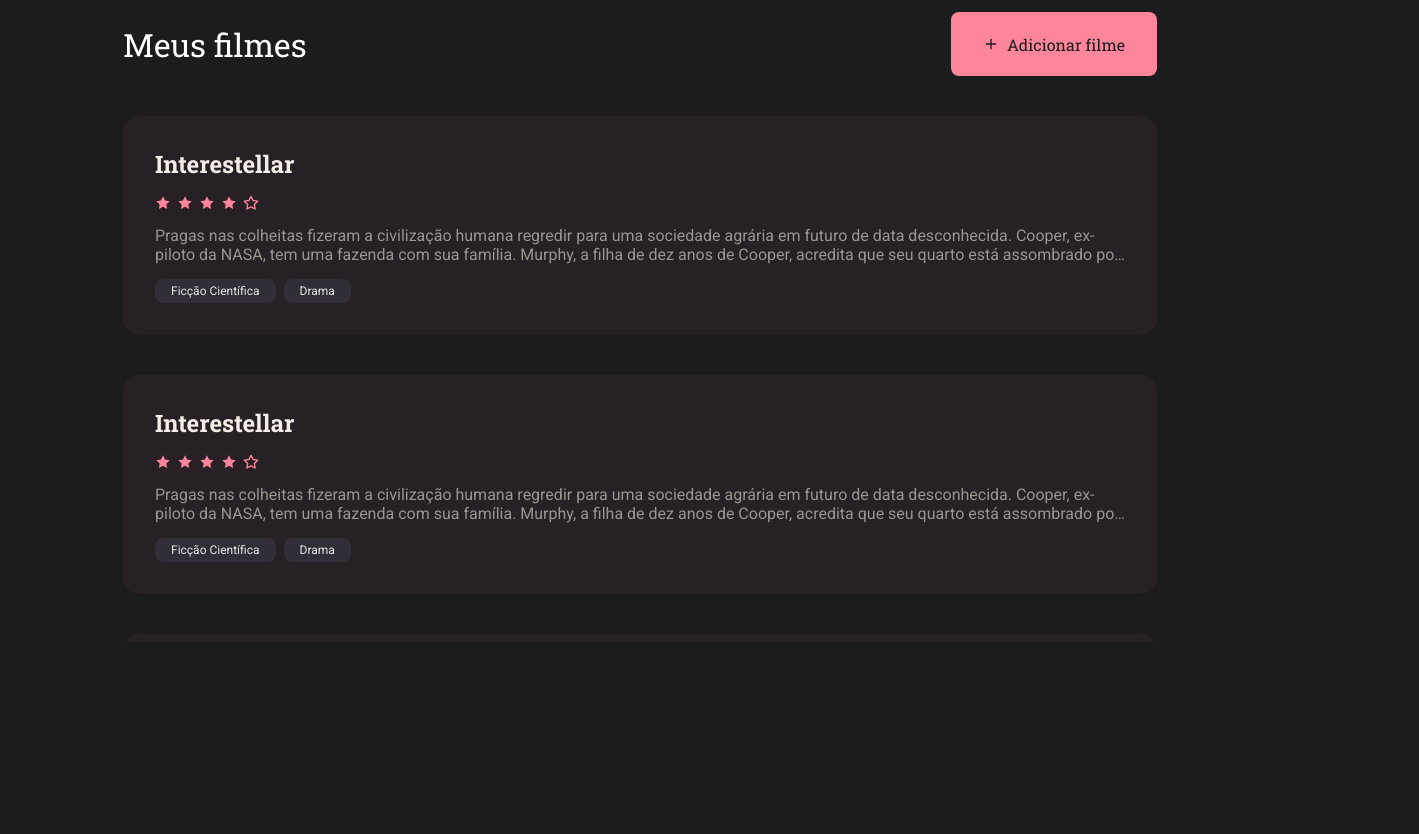
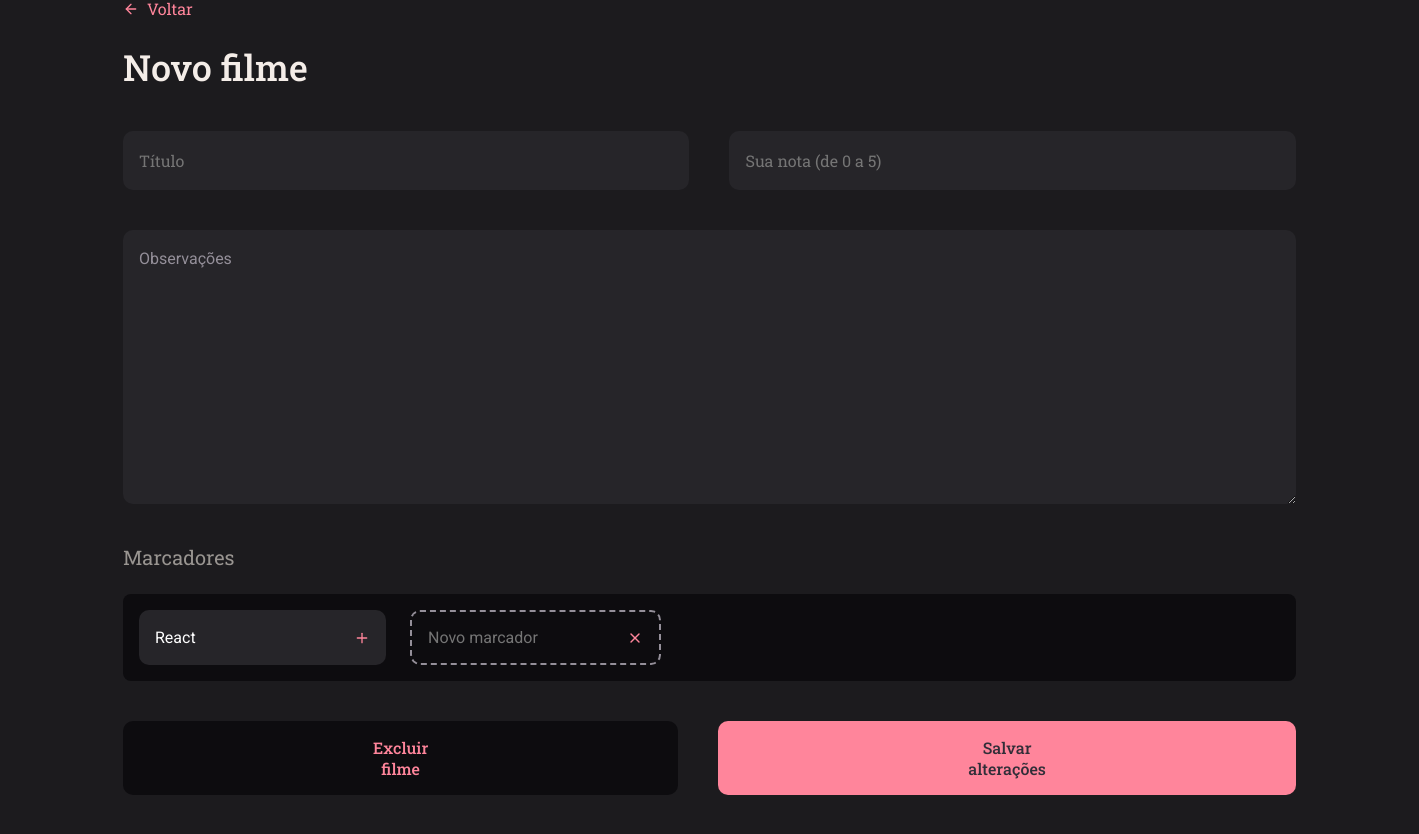
Before and after one commit to IanGs1/rocketmovies, a React (Vite) app in the folder web/: page / in a window 1280 px wide. Shown: the part 158-992 px from the top of the page, 1419 px wide, since content can reach past the window. Before the commit the page ends 800 px from the top, so only its background shows below. Built offline with nearby package versions, Linux system fonts and the light colour scheme.

Commit message:
Create Movie page 🎞

```diff
--- a/web/src/components/Input/index.jsx
+++ b/web/src/components/Input/index.jsx
@@ -1,11 +1,11 @@
 import { Container } from "./styles";
 
-export function Input({ icon: Icon, title }) {
+export function Input({ icon: Icon, title, ...rest }) {
     return (
         <Container>
             {Icon && <Icon size={20}/>}
 
-            <input placeholder={title}/>
+            <input placeholder={title} {...rest}/>
         </Container>
     )
 }
--- /dev/null
+++ b/web/src/components/Marker/index.jsx
@@ -0,0 +1,13 @@
+import { FiX, FiPlus } from 'react-icons/fi';
+
+import { Container } from './styles';
+
+export function Marker({ title, isNew = false, ...rest}) {
+    return (
+        <Container readOnly={!isNew} className={isNew ? 'newContainer' : 'oldContainer'}>
+            <input type="text" value={title} className={isNew ? 'newInput' : ''} {...rest}/>
+
+            {isNew ? <FiX size={16}/> : <FiPlus size={16}/>}
+        </Container>
+    )
+}
--- /dev/null
+++ b/web/src/components/Marker/styles.js
@@ -0,0 +1,48 @@
+import styled from 'styled-components';
+
+export const Container = styled.div`
+    display: flex;
+    flex-direction: row;
+    align-items: center;
+    gap: 1.6rem;
+
+    border-radius: 10px;
+    padding: 1.6rem;
+
+    &.newContainer {
+        background: 'transparent';
+
+        border: 2px dashed #948F99;
+    }
+
+    &.oldContainer {
+        background: ${({ theme }) => theme.newMovie.markerBg};
+
+        border: 'none';
+    }
+
+    > input {
+        background: ${({ theme }) => theme.newMovie.markerBg};
+
+        color: ${({ theme }) => theme.newMovie.markerText};
+        font-family: 'Roboto';
+        font-size: 1.6rem;
+        font-style: normal;
+        font-weight: 400;
+        line-height: normal;
+
+        border: none;
+
+        &:focus {
+            outline: none;
+        }
+
+        &.newInput {
+            background-color: transparent;
+        }
+    }
+
+    > svg {
+        color: #FF859B;
+    }
+`;
--- /dev/null
+++ b/web/src/components/TextArea/index.jsx
@@ -0,0 +1,7 @@
+import { Container } from './styles';
+
+export function TextArea({ ...rest  }) {
+    return (
+        <Container {...rest} />
+    )
+}
--- /dev/null
+++ b/web/src/components/TextArea/styles.js
@@ -0,0 +1,27 @@
+import styled from "styled-components";
+
+export const Container = styled.textarea`
+    height: 27.4rem;
+
+    background: ${({ theme }) => theme.newMovie.textAreaBg};
+
+    color: ${({ theme }) => theme.newMovie.textAreaText};
+    font-family: 'Roboto';
+    font-size: 1.6rem;
+    font-style: normal;
+    font-weight: 400;
+    line-height: normal;
+
+    border: none;
+    border-radius: 10px;
+    padding: 1.9rem 1.6rem;
+
+    &::placeholder {
+        color: ${({ theme }) => theme.newMovie.textAreaPlaceholder};
+        font-family: 'Roboto';
+        font-size: 1.6rem;
+        font-style: normal;
+        font-weight: 400;
+        line-height: normal;
+    }
+`;
--- a/web/src/main.jsx
+++ b/web/src/main.jsx
@@ -8,12 +8,13 @@ import { GlobalStyles } from './styles/global'
 import { SignIn } from './pages/SignIn'
 import { SignUp } from './pages/SignUp'
 import { Home } from './pages/Home'
+import { NewMovie } from './pages/NewMovie'
 
 ReactDOM.createRoot(document.getElementById('root')).render(
   <React.StrictMode>
     <ThemeProvider theme={theme}>
       <GlobalStyles />
-      <Home />
+      <NewMovie />
     </ThemeProvider>
   </React.StrictMode>,
 )
--- /dev/null
+++ b/web/src/pages/NewMovie/index.jsx
@@ -0,0 +1,50 @@
+import { FiArrowLeft } from 'react-icons/fi';
+
+import { Container, Content, Guide, Form, InputsWrapper, Markers, Tags, ButtonsWrapper, DeleteButton, CreateButton } from './styles';
+
+import { Header } from '../../components/Header';
+import { Input } from '../../components/Input';
+import { TextArea } from '../../components/TextArea';
+import { Marker } from '../../components/Marker';
+
+export function NewMovie() {
+    return (
+        <Container>
+            <Header />
+
+            <Content>
+                <Guide>
+                    <a href="">
+                        <FiArrowLeft />
+                        Voltar
+                    </a>
+
+                    <h1>Novo filme</h1>
+                </Guide>
+
+                <Form>
+                    <InputsWrapper>
+                        <Input title="Título"/>
+                        <Input title="Sua nota (de 0 a 5)" type="number"/>
+                    </InputsWrapper>
+
+                    <TextArea resize="none" placeholder="Observações"/>
+
+                    <Markers>
+                        <h2>Marcadores</h2>
+
+                        <Tags>
+                            <Marker title="React"/>
+                            <Marker isNew placeholder="Novo marcador"/>
+                        </Tags>
+                    </Markers>
+
+                    <ButtonsWrapper>
+                        <DeleteButton>Excluir filme</DeleteButton>
+                        <CreateButton>Salvar alterações</CreateButton>
+                    </ButtonsWrapper>
+                </Form>
+            </Content>
+        </Container>
+    )
+}
--- /dev/null
+++ b/web/src/pages/NewMovie/styles.js
@@ -0,0 +1,153 @@
+import styled from 'styled-components';
+
+export const Container = styled.div`
+    display: grid;
+    grid-template-rows: 116px auto;
+    grid-template-areas:
+    "header"
+    "content"
+    ;
+`;
+
+export const Content = styled.div`
+    display: flex;
+    flex-direction: column;
+    gap: 4rem;
+
+    padding: 4rem 12.3rem 8.5rem;
+
+    grid-area: content;
+`;
+
+export const Guide = styled.div`
+    display: flex;
+    flex-direction: column;
+    align-items: flex-start;
+    gap: 2.4rem;
+
+    > a {
+        display: flex;
+        flex-direction: row;
+        align-items: center;
+        gap: .8rem;
+
+        color: ${({ theme }) => theme.newMovie.back};
+        font-family: 'Roboto Slab';
+        font-size: 1.6rem;
+        font-style: normal;
+        font-weight: 400;
+        line-height: normal;
+        text-decoration: none;
+    }
+
+    > h1 {
+        color: ${({ theme }) => theme.newMovie.title};
+        font-family: 'Roboto Slab';
+        font-size: 3.6rem;
+        font-style: normal;
+        font-weight: 500;
+        line-height: normal;
+    }
+`;
+
+export const Form = styled.form`
+    display: flex;
+    flex-direction: column;
+    gap: 4rem;
+`;
+
+export const InputsWrapper = styled.div`
+    display: flex;
+    flex-direction: row;
+    gap: 4rem;
+
+    > input {
+        font-family: 'Roboto';
+
+        &::placeholder {
+            font-family: 'Roboto';
+        }
+    }
+`;
+
+export const Markers = styled.div`
+    width: 100%;
+
+    display: flex;
+    flex-direction: column;
+    gap: 2.4rem;
+
+    > h2 {
+        color: ${({ theme }) => theme.newMovie.markersTitle};
+        font-family: 'Roboto Slab';
+        font-size: 2rem;
+        font-style: normal;
+        font-weight: 400;
+        line-height: normal;
+    }
+`;
+
+export const Tags = styled.div`
+    display: flex;
+    flex-direction: row;
+    gap: 2.4rem;
+
+    background: ${({ theme }) => theme.newMovie.markersBg};
+
+    border: none;
+    border-radius: 8px;
+    padding: 1.6rem;
+`;
+
+export const ButtonsWrapper = styled.div`
+    width: 100%;
+
+    display: flex;
+    flex-direction: row;
+    align-items: center;
+    gap: 4rem;
+`
+
+export const DeleteButton = styled.button`
+    flex: 1;
+
+    display: flex;
+    flex-direction: row;
+    align-items: center;
+    justify-content: center;
+
+    background-color: ${({ theme }) => theme.newMovie.deleteButtonBg};
+    color: ${({ theme }) => theme.newMovie.deleteButtonText};
+
+    font-family: 'Roboto Slab';
+    font-size: 1.6rem;
+    font-style: normal;
+    font-weight: 500;
+    line-height: normal;
+
+    border: none;
+    border-radius: 10px;
+    padding: 1.6rem 25rem;
+`;
+
+export const CreateButton = styled.button`
+    flex: 1;
+
+    display: flex;
+    flex-direction: row;
+    align-items: center;
+    justify-content: center;
+
+    background-color: ${({ theme }) => theme.newMovie.createButtonBg};
+    color: ${({ theme }) => theme.newMovie.createButtonText};
+
+    font-family: 'Roboto Slab';
+    font-size: 1.6rem;
+    font-style: normal;
+    font-weight: 500;
+    line-height: normal;
+
+    border: none;
+    border-radius: 10px;
+    padding: 1.6rem 25rem;
+`;
--- a/web/src/styles/theme.js
+++ b/web/src/styles/theme.js
@@ -39,5 +39,26 @@ export const theme = {
 
         tagBg: '#312E38',
         tagText: '#E5E5E5',
+    },
+
+    newMovie: {
+        back: '#FF859B',
+        title: '#F4EDE8',
+
+        textAreaBg: '#262529',
+        textAreaText: '#FFF',
+        textAreaPlaceholder: '#948F99',
+
+        markersTitle: '#999591',
+        markersBg: '#0D0C0F',
+
+        markerBg: '#262529',
+        markerText: '#FFFFFF',
+
+        deleteButtonBg: '#0D0C0F',
+        deleteButtonText: '#FF859B',
+
+        createButtonBg: '#FF859B',
+        createButtonText: '#312E38',
     }
 }
```
